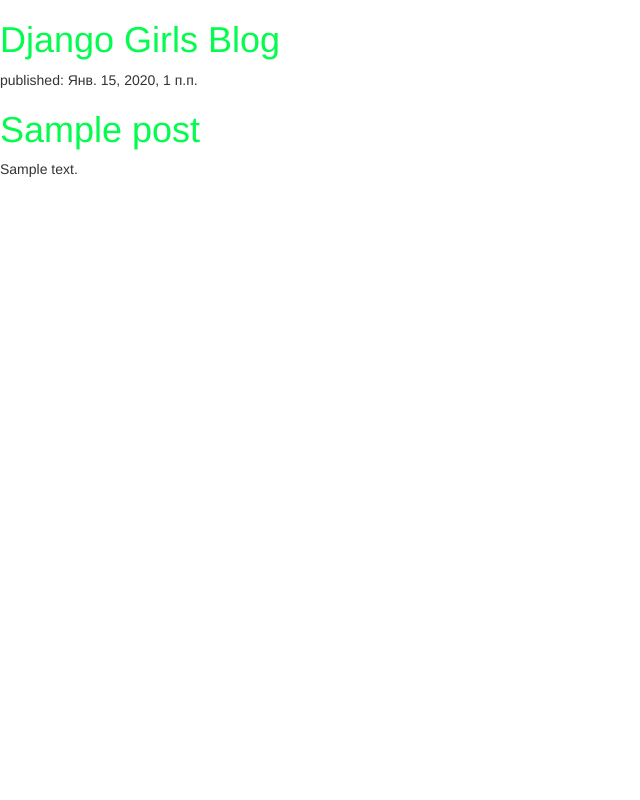
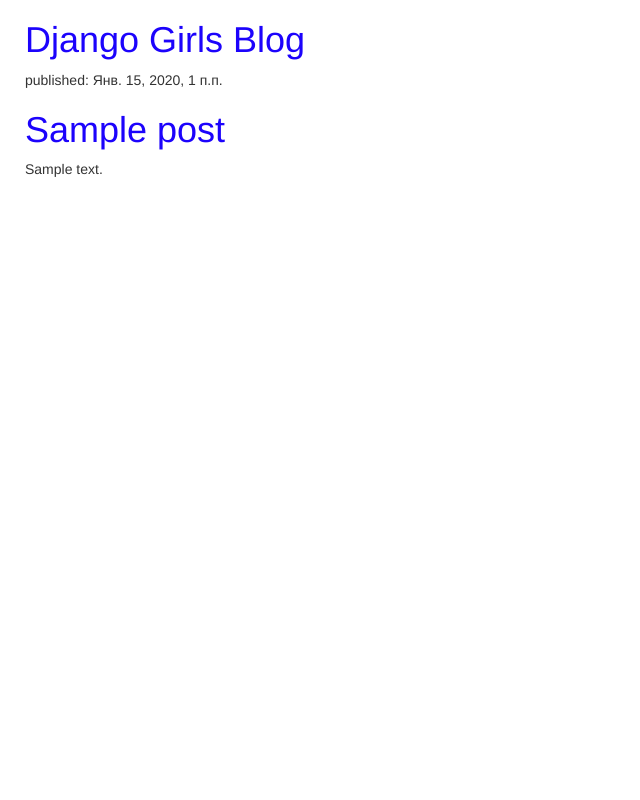
Before and after one commit to Razra88/my-first-blog, a Django app: page / in a window 1280 px wide. Shown: the whole page, without its empty margins (0-640 px from the left). Run offline with Django 3.2, Linux system fonts and the light colour scheme; tables that the repository leaves empty hold one stand-in row (values such as "Sample post"); some libraries are stand-ins or nearby versions.

Commit message:
добален css1

```diff
--- a/blog/static/css/blog.css
+++ b/blog/static/css/blog.css
@@ -1 +1,4 @@
-h1 a {color: hsl(138, 98%, 50%);}
+h1 a {color: rgb(28, 3, 252);}
+body {
+    padding-left: 25px;
+}
```
